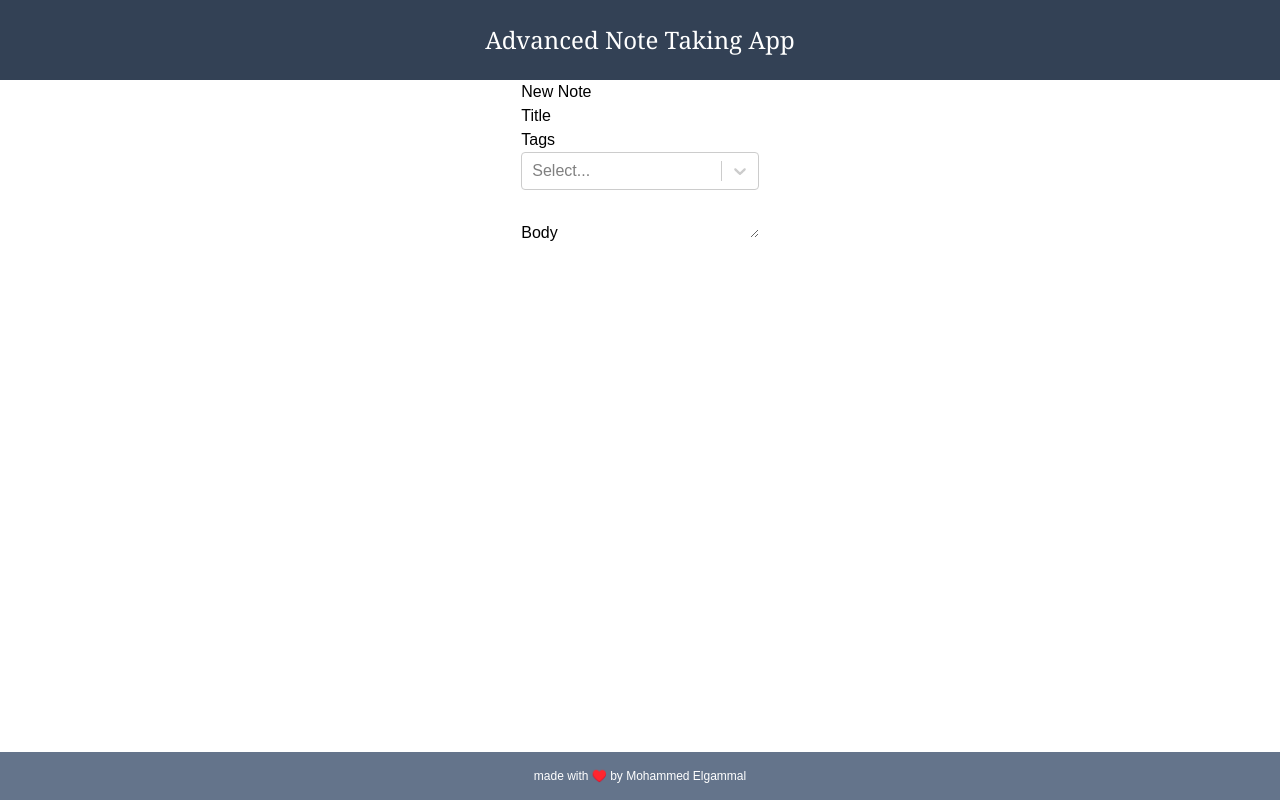
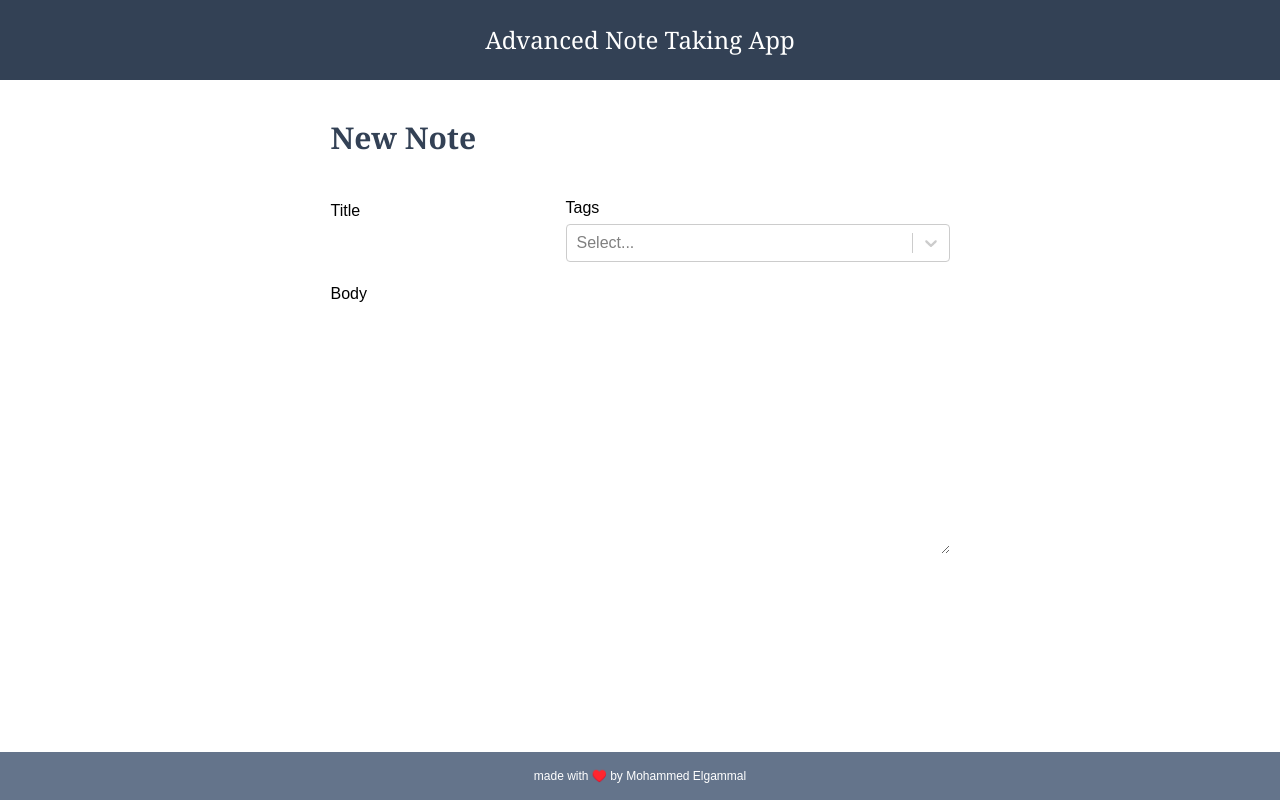
Before and after one commit to mohammedelgammal/FullStack_Suite, a React (Vite) app: page /new in a window 1280 px wide. Built offline with nearby package versions, Linux system fonts and the light colour scheme.

Commit message:
styling_form_components

```diff
--- a/src/components/CreateNote.tsx
+++ b/src/components/CreateNote.tsx
@@ -5,20 +5,29 @@ const options: OptionsType = [];
 
 const CrateNote = () => {
   return (
-    <div>
-      <h1>New Note</h1>
+    <div className="flex flex-col justify-center gap-5">
+      <h1 className="text-slate-700 font-semibold font-serif text-3xl mt-10 mb-5">
+        New Note
+      </h1>
       <form>
-        <div>
-          <label htmlFor="title">Title</label>
-          <input name="title" type="text" />
+        <div className="flex items-center mb-5 gap-5">
+          <div className="flex flex-col gap-1">
+            <label htmlFor="title">Title</label>
+            <input className="p-1" name="title" type="text" />
+          </div>
+          <div className="flex flex-col gap-1">
+            <label htmlFor="tags">Tags</label>
+            <Creatable
+              className="min-w-96"
+              name="tags"
+              isMulti
+              options={options}
+            />
+          </div>
         </div>
-        <div>
-          <label htmlFor="tags">Tags</label>
-          <Creatable name="tags" isMulti options={options} />
-        </div>
-        <div>
+        <div className="flex flex-col gap-2">
           <label htmlFor="body">Body</label>
-          <textarea name="body" />
+          <textarea rows={10} name="body" />
         </div>
       </form>
     </div>
```
Also changed, not shown: 1 other file (tests, documents, lock files or other folders).
